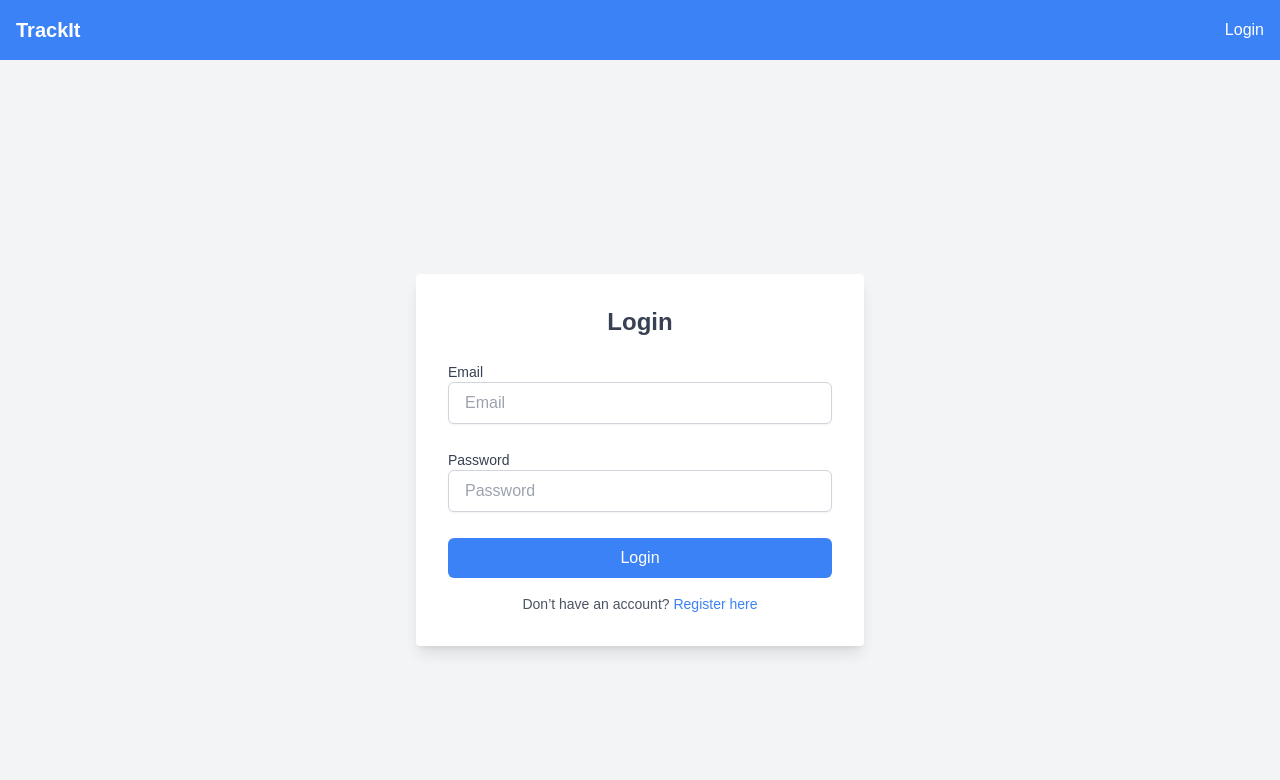
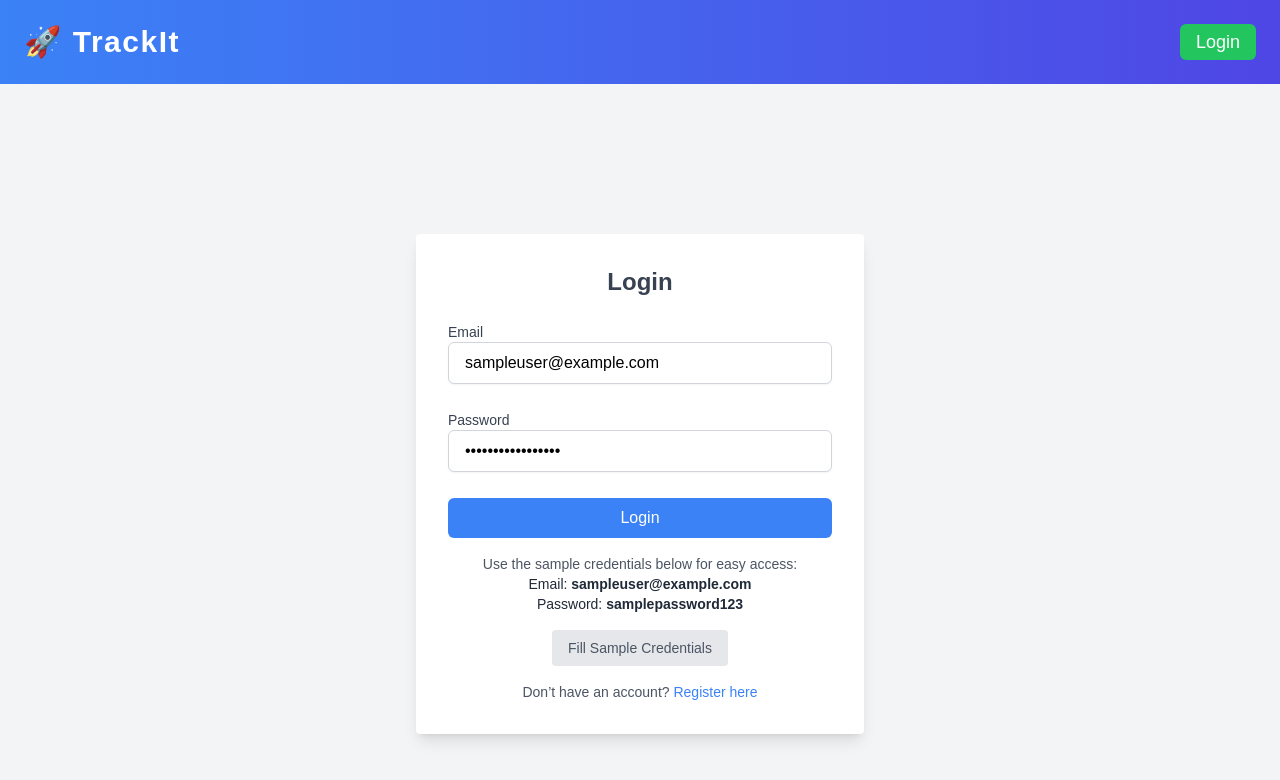
Before and after one commit to Buland-Choudhary/TrackIt-TaskManagerWebsite, a React (Create React App) app in the folder frontend/: page /login in a window 1280 px wide. Shown: the top 780 px of the page. Built offline with nearby package versions, Linux system fonts and the light colour scheme; no server answers.

Commit message:
Add filtering and sorting or tasks

```diff
--- a/frontend/src/App.js
+++ b/frontend/src/App.js
@@ -9,7 +9,7 @@ function App() {
   return (
     <Router>
       <div>
-        <Header /> {/* Include the Header component */}
+        <Header />
         <Routes>
           <Route path="/" element={<Navigate to="/login" />} /> {/* Redirect root to /login */}
           <Route path="/login" element={<LoginPage />} />
--- a/frontend/src/components/Header.js
+++ b/frontend/src/components/Header.js
@@ -1,37 +1,41 @@
 import React, { useContext } from 'react';
-import { Link, useNavigate } from 'react-router-dom';  // Import useNavigate
+import { Link, useNavigate } from 'react-router-dom';
 import { AuthContext } from '../context/AuthContext';
 
 function Header() {
-  const { user, logout } = useContext(AuthContext);  // Access user and logout from context
-  const navigate = useNavigate();  // Initialize useNavigate hook
+  const { user, logout } = useContext(AuthContext);
+  const navigate = useNavigate();
 
   const handleLogout = () => {
-    logout();  // Call logout to clear user and token from context
-    navigate('/login');  // Redirect to login page after logout
+    logout();  // Log the user out
+    navigate('/login');  // Redirect to login page
   };
 
   return (
-    <header className="bg-blue-500 text-white py-4 shadow-md">
-      <div className="container mx-auto flex justify-between items-center px-4">
-        <h1 className="text-xl font-bold">
-          <Link to="/">TrackIt</Link>
+    <header className="bg-gradient-to-r from-blue-500 to-indigo-600 text-white py-6 shadow-lg">
+      <div className="container mx-auto flex justify-between items-center px-6">
+        {/* TrackIt */}
+        <h1
+          onClick={handleLogout}  // Trigger logout when clicked
+          className="text-3xl font-extrabold tracking-wider cursor-pointer"
+        >
+          🚀 TrackIt
         </h1>
         <nav>
-          {/* <Link to="/tasks" className="mr-4 hover:underline">
-            Tasks
-          </Link> */}
           {user ? (
             // If user is logged in, show "Logout" button
             <button
-              onClick={handleLogout}  // Handle logout and redirect to login
-              className="hover:underline"
+              onClick={handleLogout}
+              className="text-lg font-medium bg-red-500 hover:bg-red-600 text-white px-4 py-2 rounded-md transition-all"
             >
               Logout
             </button>
           ) : (
             // If no user is logged in, show "Login"
-            <Link to="/login" className="hover:underline">
+            <Link
+              to="/login"
+              className="text-lg font-medium bg-green-500 hover:bg-green-600 text-white px-4 py-2 rounded-md transition-all"
+            >
               Login
             </Link>
           )}
--- a/frontend/src/components/Task/TaskDashboard.js
+++ b/frontend/src/components/Task/TaskDashboard.js
@@ -6,10 +6,36 @@ import TaskForm from './TaskForm';
 const TaskDashboard = () => {
   const { tasks, loading, error } = useContext(TaskContext);
   const [isAdding, setIsAdding] = useState(false);
+  const [filter, setFilter] = useState({ status: '', priority: '', dueDate: '' });
+  const [sort, setSort] = useState({ criteria: '', direction: 'asc' });
+
+  // Apply filters
+  const filteredTasks = tasks.filter((task) => {
+    const matchesStatus = !filter.status || task.status === filter.status;
+    const matchesPriority = !filter.priority || task.priority === filter.priority;
+    const matchesDueDate = !filter.dueDate || task.due_date.startsWith(filter.dueDate);
+    return matchesStatus && matchesPriority && matchesDueDate;
+  });
+
+  // Apply sorting
+  const sortedTasks = filteredTasks.sort((a, b) => {
+    const direction = sort.direction === 'asc' ? 1 : -1;
+    if (sort.criteria === 'dueDate') {
+      return direction * (new Date(a.due_date) - new Date(b.due_date));
+    } else if (sort.criteria === 'priority') {
+      const priorityOrder = { High: 1, Medium: 2, Low: 3 };
+      return direction * (priorityOrder[a.priority] - priorityOrder[b.priority]);
+    } else if (sort.criteria === 'status') {
+      return direction * a.status.localeCompare(b.status);
+    }
+    return 0;
+  });
 
   return (
     <div className="max-w-4xl mx-auto p-4">
       <h1 className="text-2xl font-bold text-center mb-4">Task Dashboard</h1>
+
+      {/* "Add Task" Button */}
       <button
         onClick={() => setIsAdding(!isAdding)}
         className="bg-blue-500 hover:bg-blue-600 text-white px-4 py-2 rounded shadow-md"
@@ -21,10 +47,66 @@ const TaskDashboard = () => {
           <TaskForm closeForm={() => setIsAdding(false)} />
         </div>
       )}
+
+      {/* Filter and Sort Controls */}
+      <div className="flex flex-wrap justify-between items-center mt-6 gap-4">
+        {/* Filters */}
+        <div className="flex gap-4">
+          <select
+            value={filter.status}
+            onChange={(e) => setFilter({ ...filter, status: e.target.value })}
+            className="border border-gray-300 rounded px-3 py-2"
+          >
+            <option value="">All Status</option>
+            <option value="Done">Done</option>
+            <option value="Pending">Pending</option>
+          </select>
+          <select
+            value={filter.priority}
+            onChange={(e) => setFilter({ ...filter, priority: e.target.value })}
+            className="border border-gray-300 rounded px-3 py-2"
+          >
+            <option value="">All Priorities</option>
+            <option value="High">High</option>
+            <option value="Medium">Medium</option>
+            <option value="Low">Low</option>
+          </select>
+          <input
+            type="date"
+            value={filter.dueDate}
+            onChange={(e) => setFilter({ ...filter, dueDate: e.target.value })}
+            className="border border-gray-300 rounded px-3 py-2"
+          />
+        </div>
+
+        {/* Sort */}
+        <div className="flex items-center gap-4">
+          <select
+            value={sort.criteria}
+            onChange={(e) => setSort({ ...sort, criteria: e.target.value })}
+            className="border border-gray-300 rounded px-3 py-2"
+          >
+            <option value="">No Sorting</option>
+            <option value="dueDate">Sort by Due Date</option>
+            <option value="priority">Sort by Priority</option>
+            <option value="status">Sort by Status</option>
+          </select>
+          <button
+            onClick={() =>
+              setSort({ ...sort, direction: sort.direction === 'asc' ? 'desc' : 'asc' })
+            }
+            className="bg-gray-200 hover:bg-gray-300 px-4 py-2 rounded"
+          >
+            {sort.direction === 'asc' ? 'Ascending' : 'Descending'}
+          </button>
+        </div>
+      </div>
+
+      {/* Tasks List */}
       {loading && <p className="text-center text-gray-500 mt-4">Loading tasks...</p>}
       {error && <p className="text-center text-red-500 mt-4">{error}</p>}
       <ul className="grid grid-cols-1 sm:grid-cols-2 gap-4 mt-6">
-        {tasks.map((task) => (
+        {sortedTasks.map((task) => (
           <TaskItem key={task.id} task={task} />
         ))}
       </ul>
--- a/frontend/src/components/Task/TaskItem.js
+++ b/frontend/src/components/Task/TaskItem.js
@@ -1,22 +1,56 @@
-import React, { useContext } from 'react';
+import React, { useContext, useState } from 'react';
 import { TaskContext } from '../../context/TaskContext';
+import TaskForm from './TaskForm';
 
 const TaskItem = ({ task }) => {
   const { deleteTask, updateTask } = useContext(TaskContext);
+  const [isEditing, setIsEditing] = useState(false);
 
   const toggleStatus = () => {
     updateTask(task.id, { status: task.status === 'Pending' ? 'Done' : 'Pending' });
   };
 
+  const handleEdit = () => {
+    setIsEditing(true);
+  };
+
+  const handleSave = () => {
+    setIsEditing(false);
+  };
+
+  // Format the due date
+  const formatDueDate = (isoString) => {
+    if (!isoString) return 'No due date';
+    const date = new Date(isoString);
+    return new Intl.DateTimeFormat('en-US', {
+      year: 'numeric',
+      month: 'long',
+      day: 'numeric',
+    }).format(date);
+  };
+
   return (
     <li className="bg-white p-4 shadow-lg rounded-md border border-gray-200">
+      {isEditing ? (
+        <TaskForm existingTask={task} closeForm={handleSave} />
+      ) : (
+        <>
+          <div className="flex justify-between items-center">
             <h3 className="font-bold text-lg text-gray-700">{task.title}</h3>
+            <button
+              onClick={handleEdit}
+              className="text-blue-500 hover:text-blue-700"
+              title="Edit Task"
+            >
+              ✏️
+            </button>
+          </div>
           <p className="text-gray-600">{task.description}</p>
           <p className="text-sm text-gray-500 mt-2">
             Priority: <span className="font-medium">{task.priority}</span>
           </p>
           <p className="text-sm text-gray-500">
-        Due: <span className="font-medium">{task.due_date}</span>
+            Due: <span className="font-medium">{formatDueDate(task.due_date)}</span>
           </p>
           <div className="mt-4 flex justify-between items-center">
             <button
@@ -34,6 +68,8 @@ const TaskItem = ({ task }) => {
               Delete
             </button>
           </div>
+        </>
+      )}
     </li>
   );
 };
--- a/frontend/src/pages/LoginPage.js
+++ b/frontend/src/pages/LoginPage.js
@@ -4,8 +4,8 @@ import { Link } from 'react-router-dom';
 
 function LoginPage() {
   const { login } = useContext(AuthContext);
-  const [email, setEmail] = useState('');
-  const [password, setPassword] = useState('');
+  const [email, setEmail] = useState('sampleuser@example.com'); // Pre-filled email
+  const [password, setPassword] = useState('samplepassword123'); // Pre-filled password
   const [error, setError] = useState('');
 
   const handleSubmit = async (e) => {
@@ -16,6 +16,11 @@ function LoginPage() {
     } catch (err) {
       setError('Invalid credentials. Please try again.');
     }
+  };
+
+  const fillSampleCredentials = () => {
+    setEmail('sampleuser@example.com');
+    setPassword('SamplePassword123');
   };
 
   return (
@@ -53,6 +58,21 @@ function LoginPage() {
             Login
           </button>
         </form>
+        <div className="mt-4 text-sm text-gray-600 text-center">
+          <p>
+            Use the sample credentials below for easy access:
+          </p>
+          <p className="text-gray-800">
+            Email: <strong>sampleuser@example.com</strong><br />
+            Password: <strong>samplepassword123</strong>
+          </p>
+          <button
+            onClick={fillSampleCredentials}
+            className="mt-4 bg-gray-200 hover:bg-gray-300 py-2 px-4 rounded"
+          >
+            Fill Sample Credentials
+          </button>
+        </div>
         <p className="mt-4 text-sm text-gray-600 text-center">
           Don’t have an account?{' '}
           <Link to="/register" className="text-blue-500 hover:underline">
```
Also changed, not shown: 1 other file (tests, documents, lock files or other folders). Lines whose indentation alone changed are shown as unchanged.
